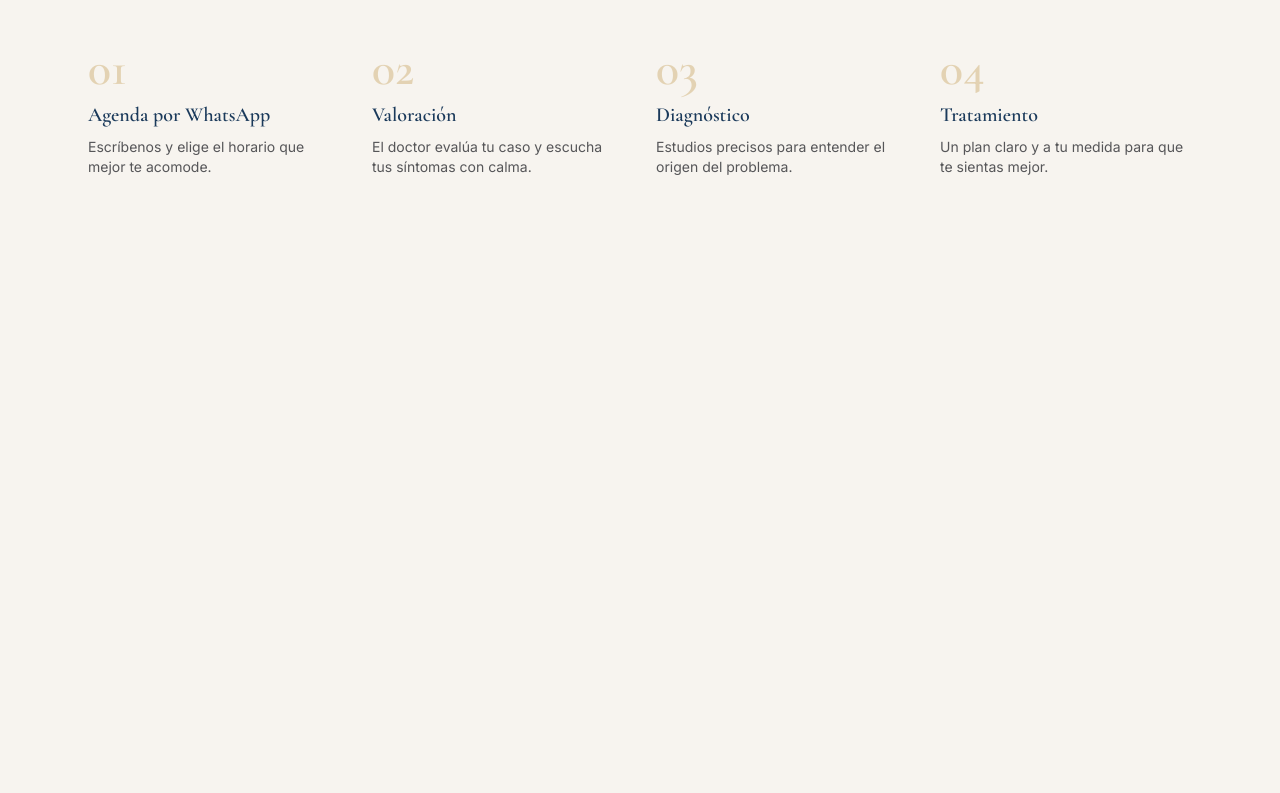
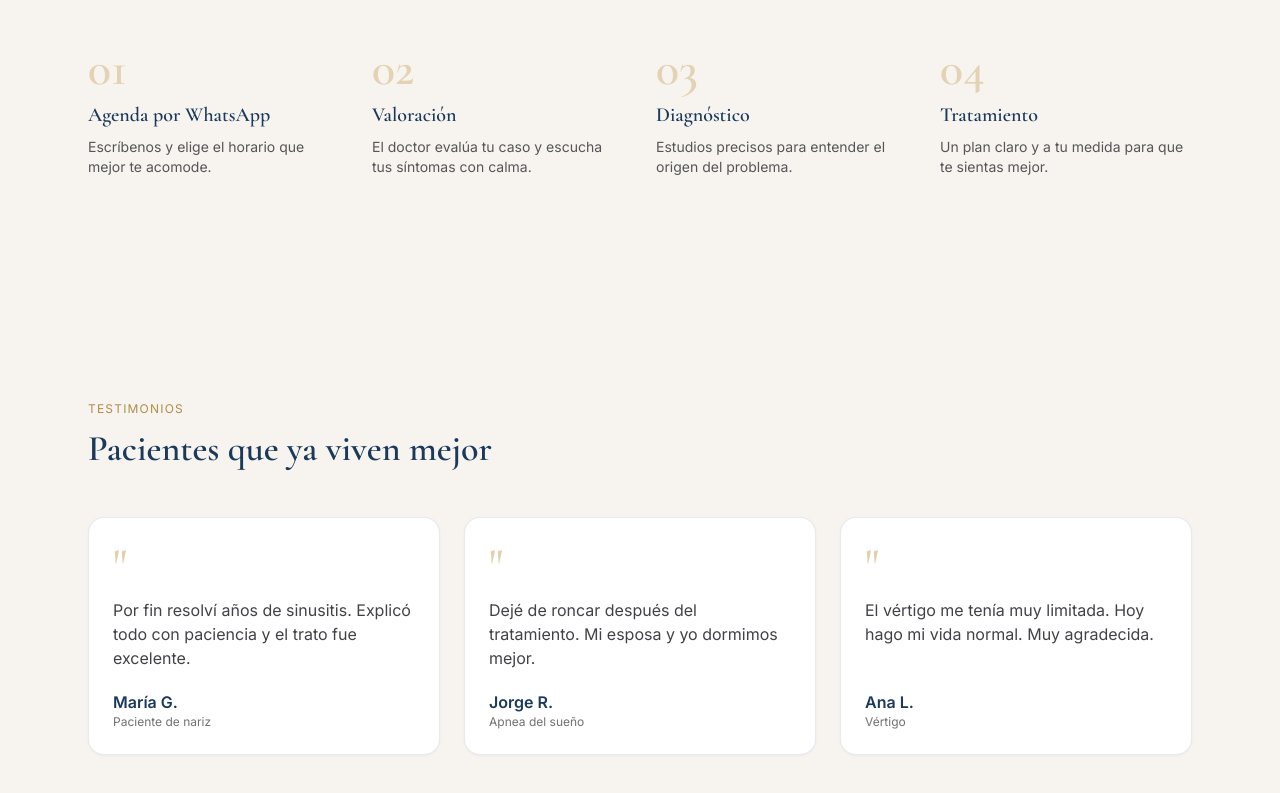
Before and after one commit to hcruzmulet-lab/DrRodolfoSuarez, a Next.js app: page / in a window 1280 px wide. Shown: the part 3423-4216 px from the top of the page. Before the commit the page ends 3712 px from the top, so only its background shows below. Built offline with nearby package versions, Linux system fonts and the light colour scheme.

Commit message:
feat: add testimonials section

```diff
--- a/app/page.tsx
+++ b/app/page.tsx
@@ -5,6 +5,7 @@ import { About } from "@/components/sections/About";
 import { Services } from "@/components/sections/Services";
 import { Symptoms } from "@/components/sections/Symptoms";
 import { Process } from "@/components/sections/Process";
+import { Testimonials } from "@/components/sections/Testimonials";
 
 export default function Home() {
   return (
@@ -16,6 +17,7 @@ export default function Home() {
       <Services />
       <Symptoms />
       <Process />
+      <Testimonials />
     </>
   );
 }
--- /dev/null
+++ b/components/sections/Testimonials.tsx
@@ -0,0 +1,29 @@
+import { Section } from "@/components/ui/Section";
+import { Card } from "@/components/ui/Card";
+import { Reveal } from "@/components/ui/Reveal";
+import { testimonials } from "@/content";
+
+export function Testimonials() {
+  return (
+    <Section className="bg-hueso">
+      <div className="max-w-2xl">
+        <p className="text-xs uppercase tracking-widest text-dorado-600">Testimonios</p>
+        <h2 className="mt-3 font-serif text-4xl font-semibold text-azul">Pacientes que ya viven mejor</h2>
+      </div>
+      <div className="mt-12 grid gap-6 md:grid-cols-3">
+        {testimonials.map((t) => (
+          <Reveal key={t.name}>
+            <Card className="flex h-full flex-col">
+              <span className="font-serif text-5xl leading-none text-dorado/50">"</span>
+              <p className="mt-2 flex-1 text-tinta/80">{t.text}</p>
+              <div className="mt-5">
+                <p className="font-semibold text-azul">{t.name}</p>
+                <p className="text-xs text-tinta/60">{t.meta}</p>
+              </div>
+            </Card>
+          </Reveal>
+        ))}
+      </div>
+    </Section>
+  );
+}
```
